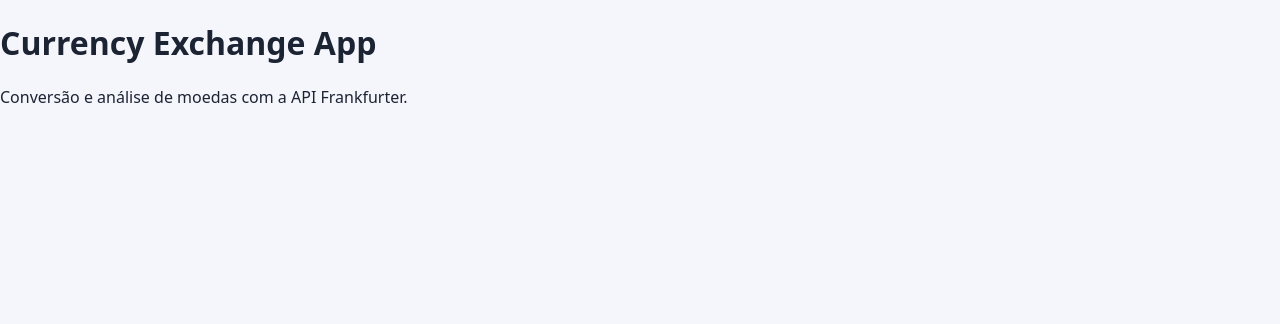
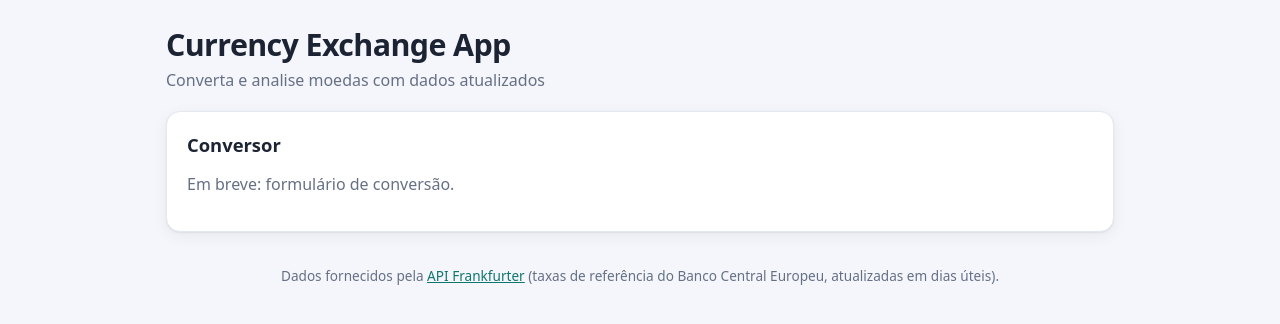
Before and after one commit to FelipeWxrld/Projeto-2, a React (Vite) app: page / in a window 1280 px wide. Shown: the top 324 px of the page. Built offline with nearby package versions, Linux system fonts and the light colour scheme.

Commit message:
feat: componentiza layout com Header, Footer e Card usando props

```diff
--- a/src/App.jsx
+++ b/src/App.jsx
@@ -1,9 +1,21 @@
+import Header from './components/Header'
+import Footer from './components/Footer'
+import Card from './components/Card'
+
 function App() {
   return (
-    <main>
-      <h1>Currency Exchange App</h1>
-      <p>Conversão e análise de moedas com a API Frankfurter.</p>
-    </main>
+    <div className="app">
+      <Header
+        title="Currency Exchange App"
+        subtitle="Converta e analise moedas com dados atualizados"
+      />
+      <main className="content">
+        <Card title="Conversor">
+          <p className="muted">Em breve: formulário de conversão.</p>
+        </Card>
+      </main>
+      <Footer />
+    </div>
   )
 }
 
--- /dev/null
+++ b/src/components/Card.jsx
@@ -0,0 +1,16 @@
+// Componente de composição: recebe filhos via props.children
+function Card({ title, actions, children }) {
+  return (
+    <section className="card">
+      {(title || actions) && (
+        <div className="card-head">
+          {title && <h2>{title}</h2>}
+          {actions && <div className="card-actions">{actions}</div>}
+        </div>
+      )}
+      {children}
+    </section>
+  )
+}
+
+export default Card
--- /dev/null
+++ b/src/components/Footer.jsx
@@ -0,0 +1,15 @@
+function Footer() {
+  return (
+    <footer className="footer">
+      <p>
+        Dados fornecidos pela{' '}
+        <a href="https://frankfurter.dev" target="_blank" rel="noreferrer">
+          API Frankfurter
+        </a>{' '}
+        (taxas de referência do Banco Central Europeu, atualizadas em dias úteis).
+      </p>
+    </footer>
+  )
+}
+
+export default Footer
--- /dev/null
+++ b/src/components/Header.jsx
@@ -0,0 +1,10 @@
+function Header({ title, subtitle }) {
+  return (
+    <header className="header">
+      <h1>{title}</h1>
+      <p>{subtitle}</p>
+    </header>
+  )
+}
+
+export default Header
--- a/src/index.css
+++ b/src/index.css
@@ -5,8 +5,10 @@
   --muted: #667085;
   --border: #e3e7ef;
   --accent: #0f766e;
+  --accent-hover: #0b5e57;
   --accent-soft: #ccfbf1;
   --danger: #b42318;
+  --danger-soft: #fee4e2;
   --radius: 14px;
   --shadow: 0 1px 2px rgba(16, 24, 40, 0.06), 0 4px 16px rgba(16, 24, 40, 0.06);
   font-family: system-ui, -apple-system, 'Segoe UI', Roboto, sans-serif;
@@ -22,3 +24,74 @@
   margin: 0;
   min-height: 100vh;
 }
+
+a {
+  color: var(--accent);
+}
+
+.muted {
+  color: var(--muted);
+}
+
+/* ---------- Layout ---------- */
+.app {
+  max-width: 980px;
+  margin: 0 auto;
+  padding: 24px 16px 40px;
+  display: flex;
+  flex-direction: column;
+  gap: 20px;
+}
+
+.header h1 {
+  margin: 0;
+  font-size: 1.9rem;
+  letter-spacing: -0.02em;
+}
+
+.header p {
+  margin: 4px 0 0;
+  color: var(--muted);
+}
+
+.content {
+  display: flex;
+  flex-direction: column;
+  gap: 20px;
+}
+
+.footer {
+  color: var(--muted);
+  font-size: 0.85rem;
+  text-align: center;
+}
+
+/* ---------- Card ---------- */
+.card {
+  background: var(--surface);
+  border: 1px solid var(--border);
+  border-radius: var(--radius);
+  box-shadow: var(--shadow);
+  padding: 20px;
+}
+
+.card-head {
+  display: flex;
+  align-items: center;
+  justify-content: space-between;
+  gap: 12px;
+  flex-wrap: wrap;
+  margin-bottom: 16px;
+}
+
+.card-head h2 {
+  margin: 0;
+  font-size: 1.15rem;
+}
+
+.card-actions {
+  display: flex;
+  gap: 8px;
+  align-items: center;
+  flex-wrap: wrap;
+}
```
